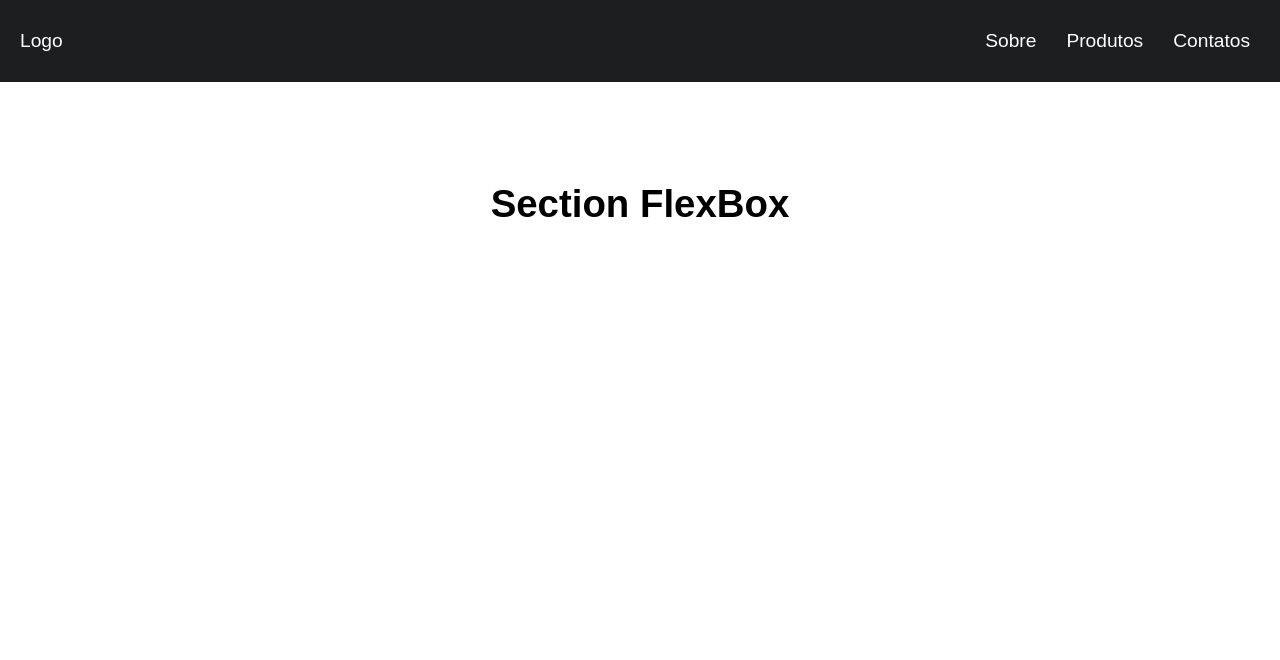
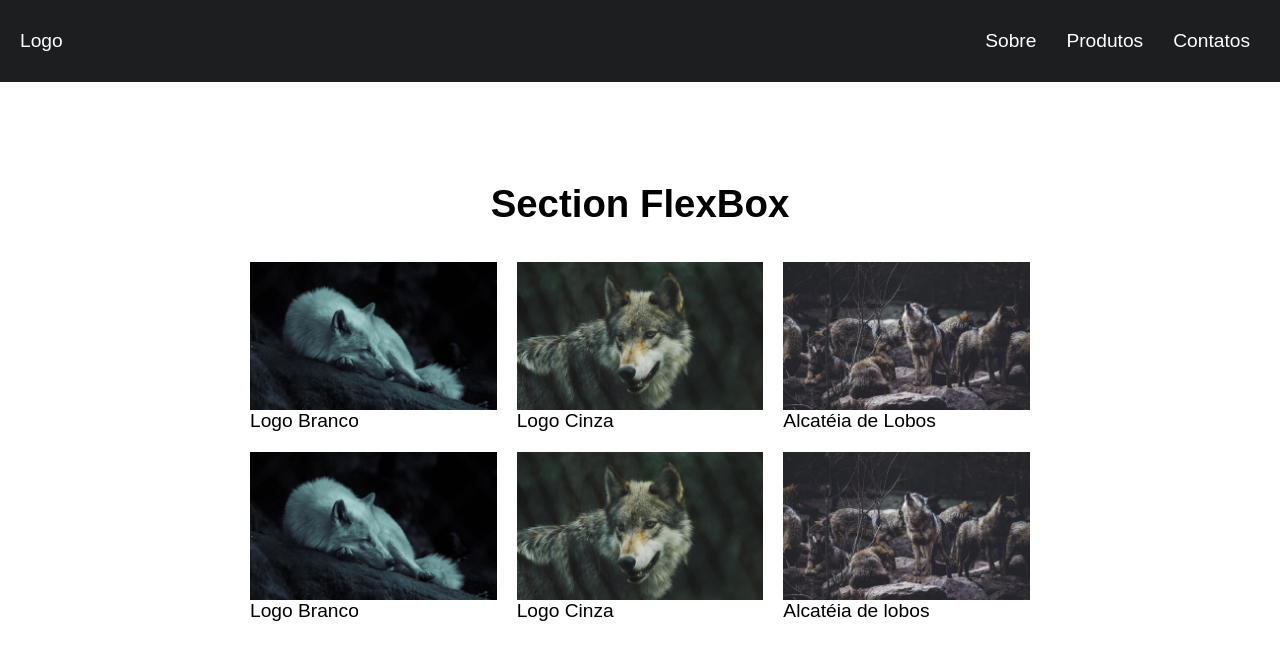
Before and after one commit to emmanuelmarcosdeoliveira/flexbox-flexgrid, a plain HTML site: page index.html in a window 1280 px wide. Drawn offline with Linux system fonts and the light colour scheme.

Commit message:
:lipstick: Finalizado Estilização do FlexBox-1

```diff
--- a/index.html
+++ b/index.html
@@ -20,7 +20,31 @@
     </nav>
   </header>
   <h1>Section FlexBox</h1>
-  <section>
+  <section class="flex" aria-label="Galeria de imagens">
+    <div>
+      <img src="src/img/lobo1.jpg" alt="Imagem de um lobo branco">
+      <p>Logo Branco</p>
+    </div>
+    <div>
+      <img src="src/img/lobo2.jpg" alt="Imagem de um lobo branco">
+      <p>Logo Cinza</p>
+    </div>
+    <div>
+      <img src="src/img/lobo3.jpg" alt="Imagem de um lobo branco">
+      <p>Alcatéia de Lobos</p>
+    </div>
+     <div>
+      <img src="src/img/lobo1.jpg" alt="Imagem de um lobo branco">
+      <p>Logo Branco</p>
+    </div>
+    <div>
+      <img src="src/img/lobo2.jpg" alt="Imagem de um lobo branco">
+      <p>Logo Cinza</p>
+    </div>
+    <div>
+      <img src="src/img/lobo3.jpg" alt="Imagem de um lobo branco">
+      <p>Alcatéia de lobos</p>
+    </div>
 
   </section>
 
--- a/src/style/cores.css
+++ b/src/style/cores.css
@@ -1,3 +1,4 @@
+/* Definições de Cores */
 :root {
   --cor1: #1d1e20;
   --cor0: #fff;
--- a/src/style/global.css
+++ b/src/style/global.css
@@ -16,3 +16,8 @@ h1 {
   text-align: center;
   margin-top: 100px;
 }
+/* Definições usadas para a sections flex */
+img {
+  max-width: 100%;
+  display: block;
+}
--- a/src/style/header.css
+++ b/src/style/header.css
@@ -16,3 +16,4 @@
   display: block;
   padding: 10px;
  }
+/* Estilização do menu */
--- a/src/style/style.css
+++ b/src/style/style.css
@@ -2,3 +2,14 @@
 @import "header.css";
 @import "cores.css";
  /* CSS flexbox 1 */
+ .flex {
+  display: flex;
+  flex-wrap: wrap;
+  max-width: 800px;
+  margin: 0 auto;
+}
+.flex > div {
+    flex: 1 1 200px;
+    margin: 10px;
+ }
+ /* Finalizado Estilização da Section Flex */
```
Also changed, not shown: src/img/lobo1.jpg (added), src/img/lobo2.jpg (added), src/img/lobo3.jpg (added), src/img/lobo4.jpg (added).
